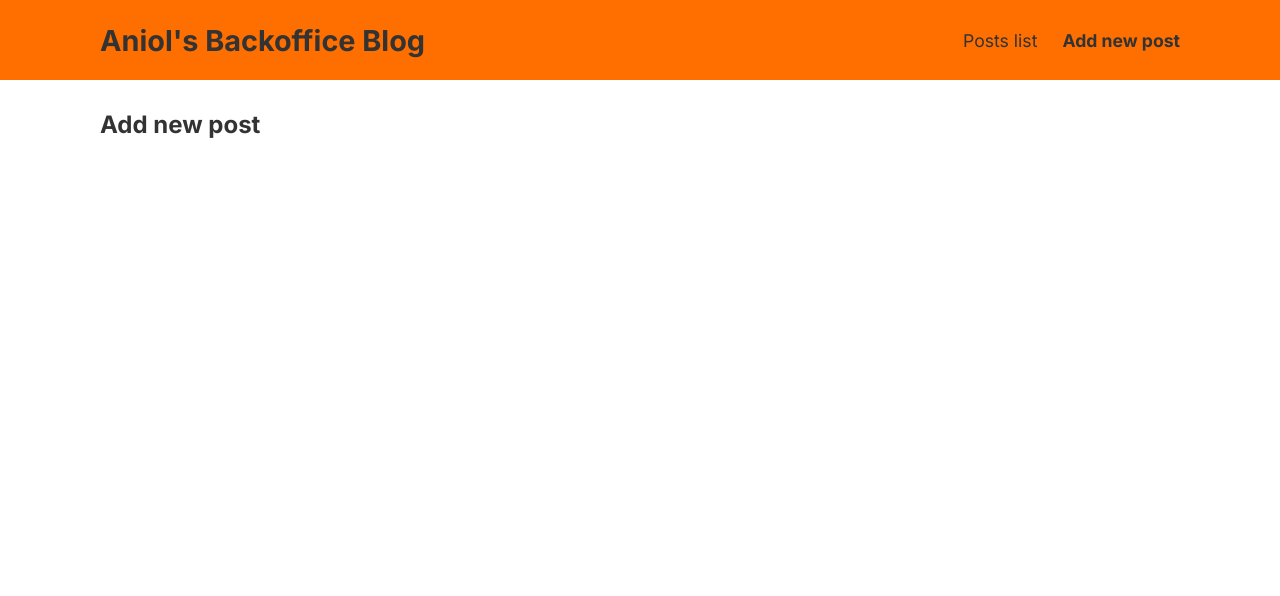
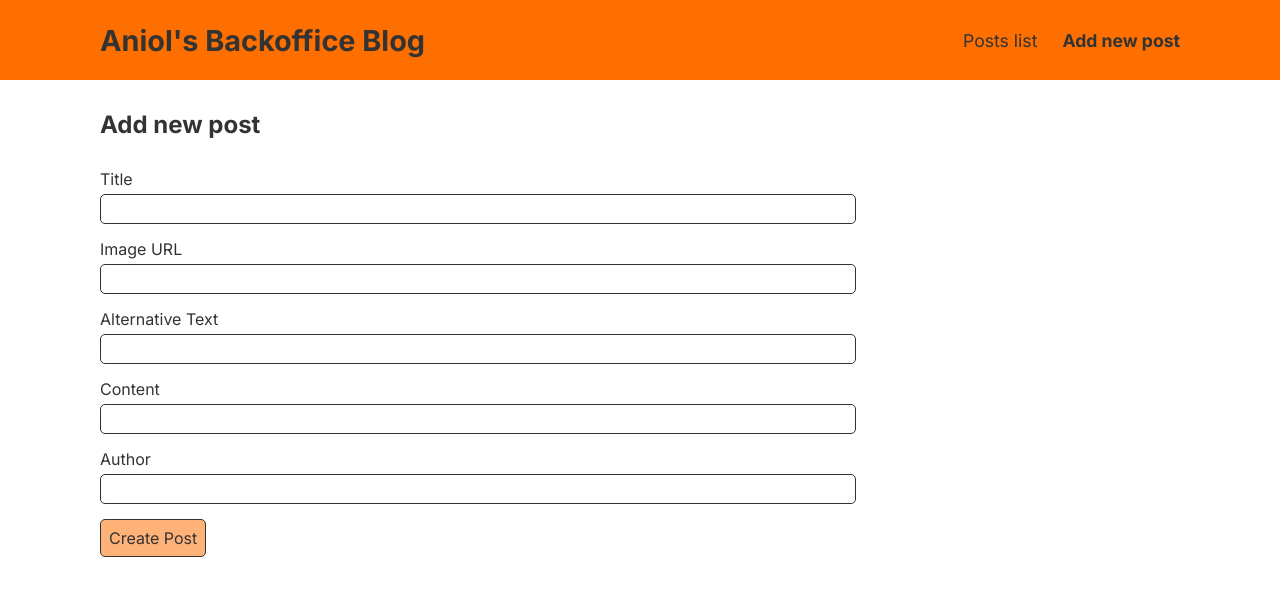
Before and after one commit to arodrigue96/blog-front, a React (Vite) app: page /new-post in a window 1280 px wide. Shown: the top 596 px of the page. Built offline with nearby package versions, Linux system fonts and the light colour scheme.

Commit message:
Create PostForm component and display it into AddNewPostPage component

```diff
--- a/src/components/Header/Header.css
+++ b/src/components/Header/Header.css
@@ -1,6 +1,5 @@
 .main-header {
   background-color: #fe6f00;
-  color: #333;
 }
 
 .header-container {
--- /dev/null
+++ b/src/post/components/PostForm/PostForm.css
@@ -0,0 +1,18 @@
+.form {
+  display: flex;
+  flex-direction: column;
+  max-width: 70%;
+  gap: 15px;
+}
+
+.form__info {
+  display: flex;
+  flex-direction: column;
+  gap: 5px;
+}
+
+.form__input {
+  border: 1px solid #333;
+  border-radius: 5px;
+  padding: 4px 8px;
+}
--- /dev/null
+++ b/src/post/components/PostForm/PostForm.tsx
@@ -0,0 +1,32 @@
+import Button from "../../../components/Button/Button";
+import "./PostForm.css";
+
+const PostForm: React.FC = () => {
+  return (
+    <form className="form">
+      <div className="form__info">
+        <label htmlFor="title">Title</label>
+        <input className="form__input" type="text" id="title" required />
+      </div>
+      <div className="form__info">
+        <label htmlFor="imageUrl">Image URL</label>
+        <input className="form__input" type="url" id="imageUrl" required />
+      </div>
+      <div className="form__info">
+        <label htmlFor="altText">Alternative Text</label>
+        <input className="form__input" type="text" id="altText" required />
+      </div>
+      <div className="form__info">
+        <label htmlFor="content">Content</label>
+        <input className="form__input" type="text" id="content" required />
+      </div>
+      <div className="form__info">
+        <label htmlFor="author">Author</label>
+        <input className="form__input" type="text" id="author" required />
+      </div>
+      <Button text={"Create Post"} type="submit" />
+    </form>
+  );
+};
+
+export default PostForm;
--- a/src/post/pages/AddNewPostPage/AddNewPostPage.tsx
+++ b/src/post/pages/AddNewPostPage/AddNewPostPage.tsx
@@ -1,7 +1,10 @@
+import PostForm from "../../components/PostForm/PostForm";
+
 const AddNewPostPage: React.FC = () => {
   return (
     <main>
       <h2 className="page-title">Add new post</h2>
+      <PostForm />
     </main>
   );
 };
--- a/src/styles/styles.css
+++ b/src/styles/styles.css
@@ -53,6 +53,13 @@ button {
   color: inherit;
 }
 
+input {
+  font: inherit;
+  padding: 0;
+  border: 0;
+  color: inherit;
+}
+
 .page-title {
   margin-bottom: 30px;
   font-size: 1.5rem;
```
